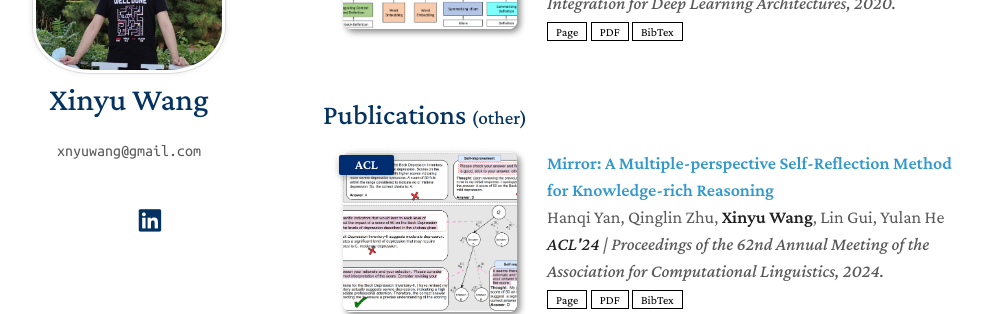
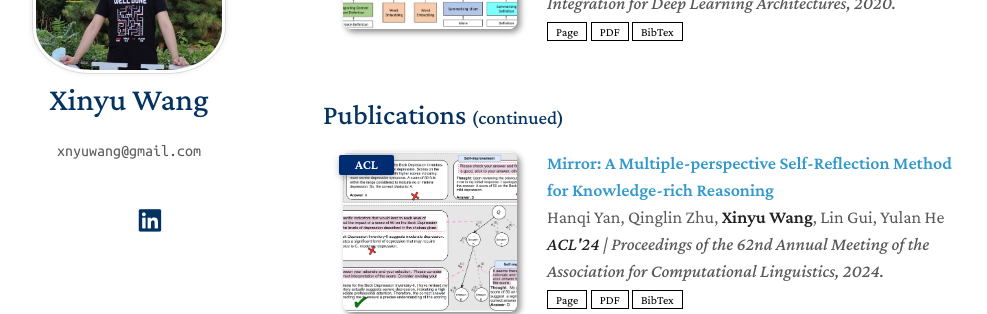
Before and after one commit to xnyuwg/xnyuwg.github.io, a Jekyll site: the page built from index.md, in a window 1280 px wide and 900 px high, scrolled down 1328 px. Shown: the part 153-467 px from the top of the window, without its empty margins (147-1134 px from the left). Built offline with Jekyll 4.4.1, drawn with Linux system fonts in a browser that asks for light colours; nearby versions of some CDN libraries; a style sheet for code colours, icons or effects is not loaded.

Commit message:
update quick

```diff
--- a/_includes/publications2.md
+++ b/_includes/publications2.md
@@ -1,4 +1,4 @@
-<h2 id="publications" style="margin: 2px 0px -15px;">Publications <span style="font-size: 19px;">(other)</span></h2>
+<h2 id="publications" style="margin: 2px 0px -15px;">Publications <span style="font-size: 19px;">(continued)</span></h2>
 
 <div class="publications">
 <ol class="bibliography">
```
